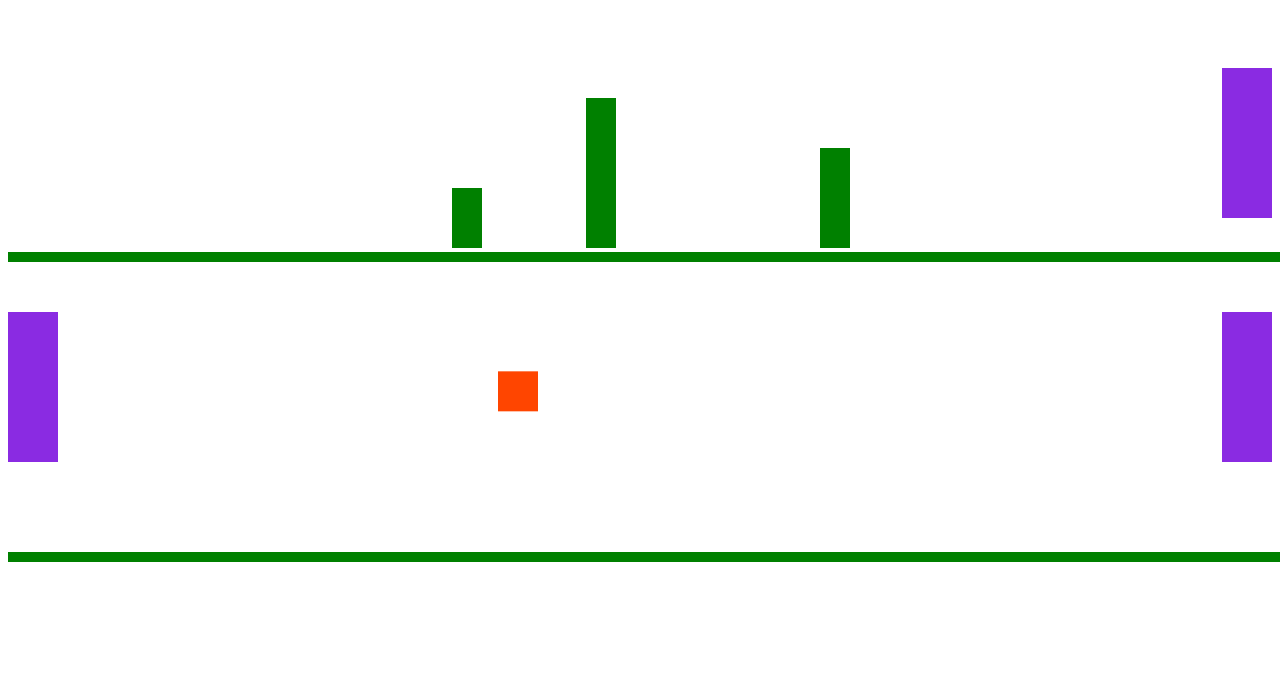
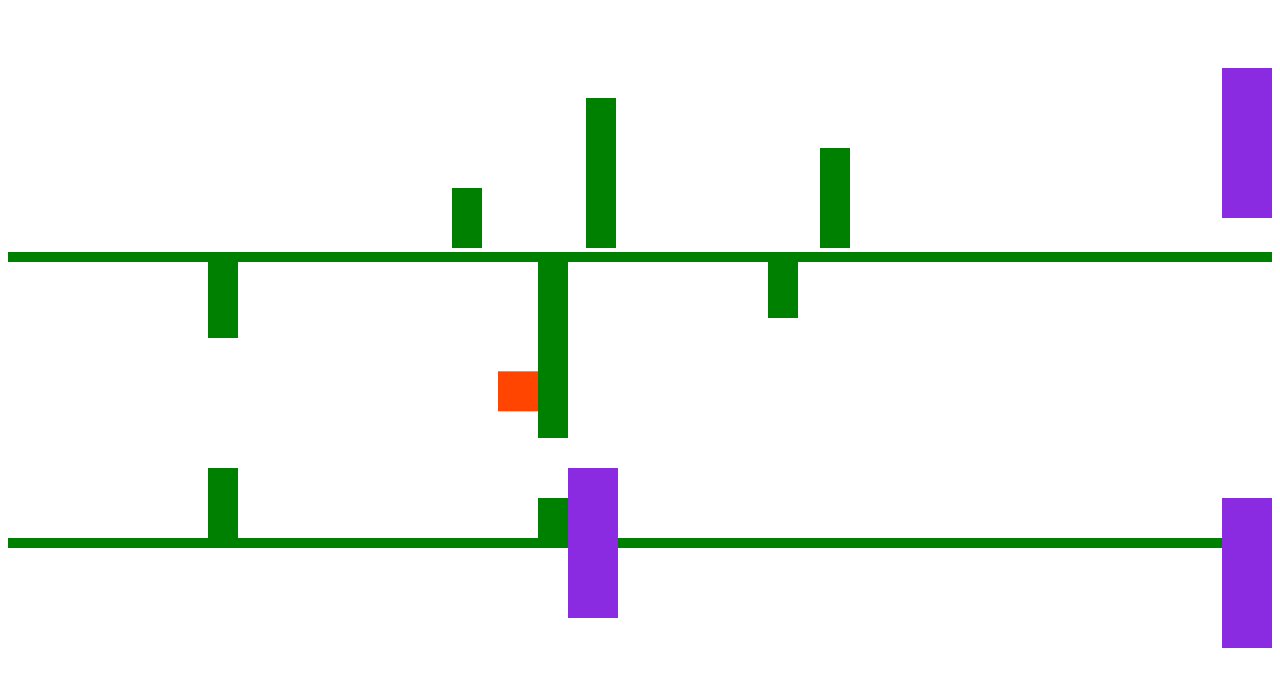
Before and after one commit to Grauber157/css_animation, a plain HTML site: page index.html in a window 1280 px wide. Drawn offline with Linux system fonts and the light colour scheme.

Commit message:
Update 1-3

```diff
--- a/css/style.css
+++ b/css/style.css
@@ -1,3 +1,13 @@
+#local1 {
+    width: 100%;
+    height: 250px;
+}
+
+#local2 {
+    width: 100%;
+    height: 280px;
+}
+
 #obstaculo1 {
     width: 30px;
     height: 60px;
@@ -31,29 +41,101 @@
 
 }
 
+#obstaculo4{
+    width: 30px;
+    height: 80px;
+    background-color: green;
+    margin-left: 200px;
+    margin-bottom: 20px;
+    display: inline-block;
+    float: left;
+}
+
+#obstaculo5{
+    width: 30px;
+    height: 180px;
+    background-color: green;
+    margin-left: 300px;
+    display: inline-block;
+    float: left;
+}
+
+#obstaculo6{
+    width: 30px;
+    height: 60px;
+    background-color: green;
+    margin-left: 200px;
+    display: inline-block;
+}
+
+/*#obstaculo7{
+    width: 30px;
+    height: 60px;
+    background-color: green;
+    margin-left: 400px;
+    display: inline-block;
+}*/
+
+/*#obstaculo8{
+    width: 30px;
+    height: 60px;
+    background-color: green;
+    margin-left: 400px;
+    display: inline-block;
+}*/
+
+#obstaculo9{
+    width: 30px;
+    height: 80px;
+    background-color: green;
+    margin-left: 200px;
+    margin-top: 30px;
+    display: inline-block;
+    float: left;
+    clear: both;
+}
+
+#obstaculo10{
+    width: 30px;
+    height: 50px;
+    background-color: green;
+    margin-left: 300px;
+    margin-top: 60px;
+    display: inline-block;
+    float: left;;
+}
+
+/*
+#obstaculo11{
+    width: 30px;
+    height: 60px;
+    background-color: green;
+    margin-left: 400px;
+    display: inline-block;
+    float: right;
+}*/
+
+/*******AAAAAAA********/
 #portal2 {
     width: 50px;
     height: 150px;
-    margin-top: 60px;
+    margin-top: 30px;
     background-color: blueviolet;
     display: inline-block;
     float: left;
-    position: relative
 }
 
 #linha1 {
     width: 100%;
     height: 10px;
     background-color: green;
-    position: absolute;
 }
 
 #linha2 {
     width: 100%;
     height: 10px;
     background-color: green;
-    margin-top: 300px;
-    position: absolute;
+    /*margin-top: 300px;*/
 }
 
 #caixa {
@@ -132,10 +214,6 @@
         /*transform: rotate(0);*/
     }
 
-    27%{
-        visibility: ;
-    }
-
     /******SEGUNDA PARTE******/
 
     50%{
--- a/index.html
+++ b/index.html
@@ -29,11 +29,11 @@
         <div id="obstaculo9"></div>
         <div id="obstaculo10"></div>
         <div id="obstaculo11"></div>
-        <div id="linha2"></div>
+
         <div id="portal2"></div>
         <div id="portal1"></div>
     </div>
-
+        <div id="linha2"></div>
 
 
 
```
